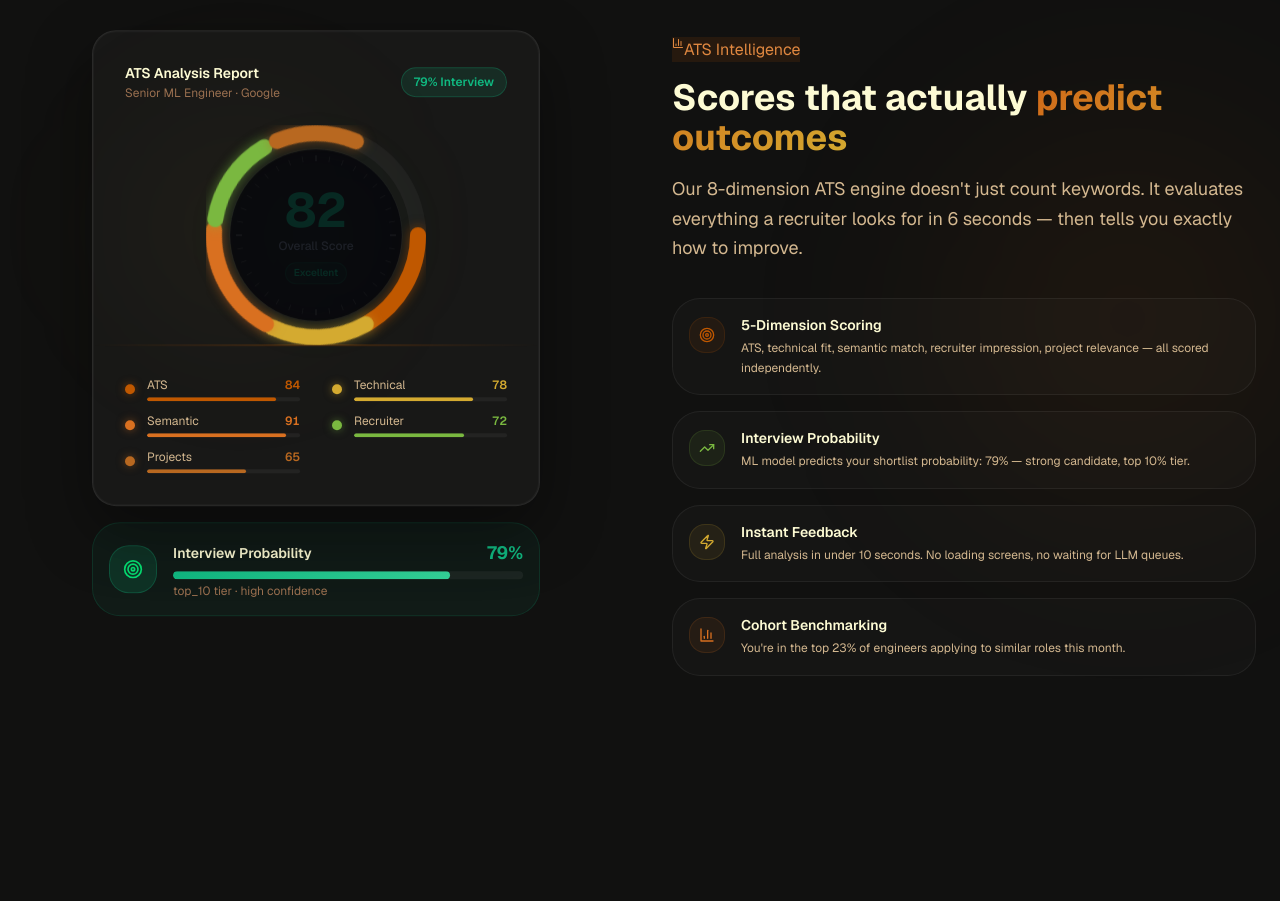
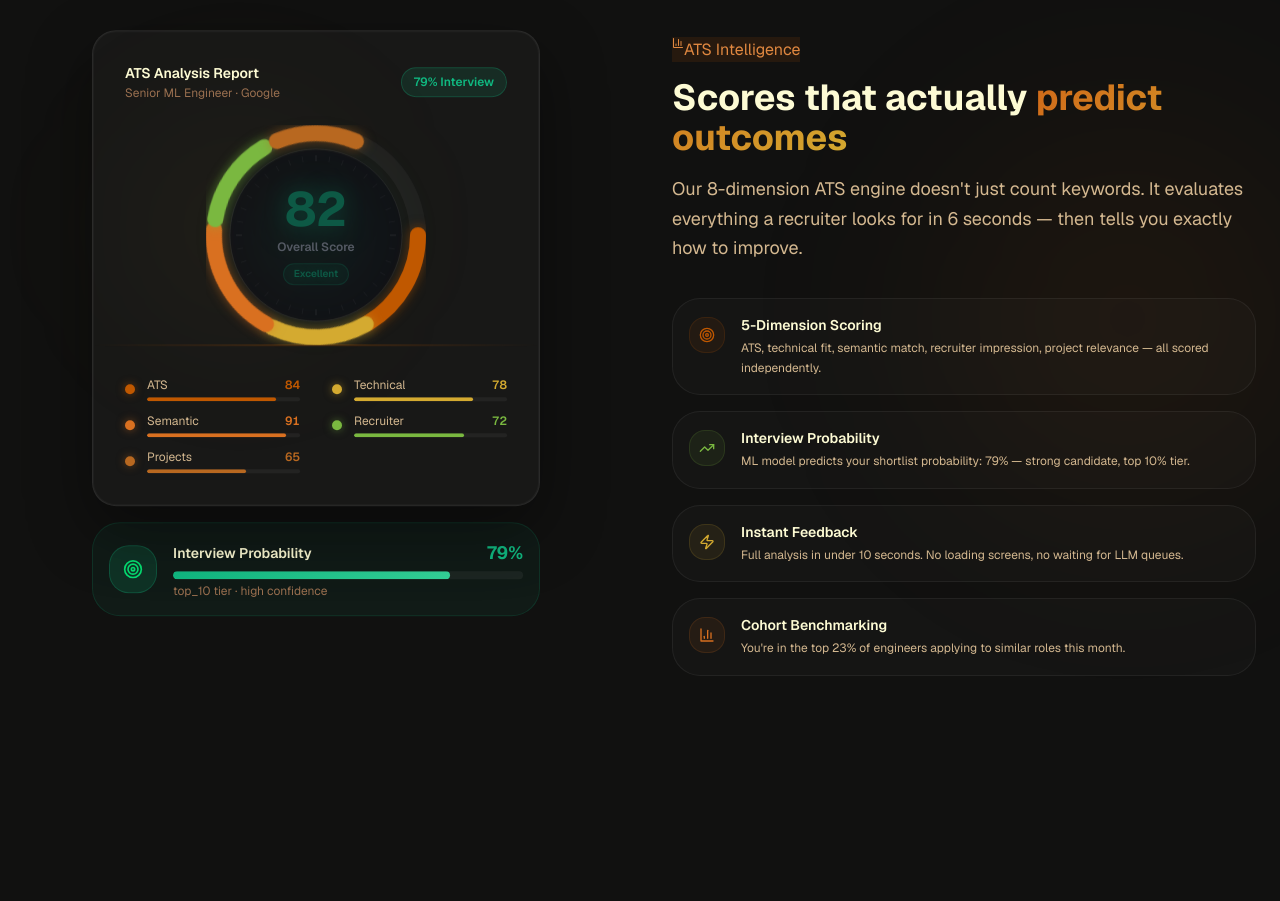
Before and after one commit to ujj14kal/JobSynk, a Next.js app in the folder frontend/: page / in a window 1280 px wide. Shown: the part 2340-3241 px from the top of the page. Built offline with nearby package versions, Linux system fonts and the light colour scheme.

Commit message:
fix: make donut score center legible — lighter inner fill + text glow

```diff
--- a/frontend/components/ui/ScoreDonut.tsx
+++ b/frontend/components/ui/ScoreDonut.tsx
@@ -138,8 +138,8 @@ export default function ScoreDonut({
         <div
           className="absolute inset-0 rounded-full"
           style={{
-            background: `radial-gradient(circle, ${scoreColor}18 0%, transparent 70%)`,
-            filter: "blur(20px)",
+            background: `radial-gradient(circle, ${scoreColor}28 0%, ${scoreColor}08 50%, transparent 70%)`,
+            filter: "blur(16px)",
           }}
         />
 
@@ -202,8 +202,8 @@ export default function ScoreDonut({
           {/* Inner ring */}
           <circle
             cx={cx} cy={cy} r={innerR}
-            fill="rgba(5,5,10,0.8)"
-            stroke="rgba(255,255,255,0.04)"
+            fill="rgba(12,12,20,0.55)"
+            stroke="rgba(255,255,255,0.07)"
             strokeWidth={1}
           />
 
@@ -231,20 +231,24 @@ export default function ScoreDonut({
           <div className="absolute inset-0 flex flex-col items-center justify-center">
             <div
               className="text-5xl font-bold tabular-nums leading-none"
-              style={{ color: scoreColor }}
+              style={{
+                color: scoreColor,
+                textShadow: `0 0 20px ${scoreColor}80, 0 0 40px ${scoreColor}40`,
+              }}
             >
               {animated ? <AnimatedNumber value={overallScore} /> : 0}
             </div>
-            <div className="text-xs font-medium mt-1" style={{ color: "rgba(148,163,184,0.8)" }}>
+            <div className="text-xs font-semibold mt-1.5" style={{ color: "rgba(200,210,225,0.85)" }}>
               Overall Score
             </div>
             {/* Score label */}
             <div
-              className="mt-2 px-2 py-0.5 rounded-full text-[10px] font-semibold"
+              className="mt-2 px-2.5 py-0.5 rounded-full text-[10px] font-semibold"
               style={{
-                background: `${scoreColor}18`,
+                background: `${scoreColor}22`,
                 color: scoreColor,
-                border: `1px solid ${scoreColor}30`,
+                border: `1px solid ${scoreColor}50`,
+                textShadow: `0 0 8px ${scoreColor}60`,
               }}
             >
               {overallScore >= 75 ? "Excellent" : overallScore >= 55 ? "Good" : overallScore >= 35 ? "Fair" : "Needs Work"}
```
